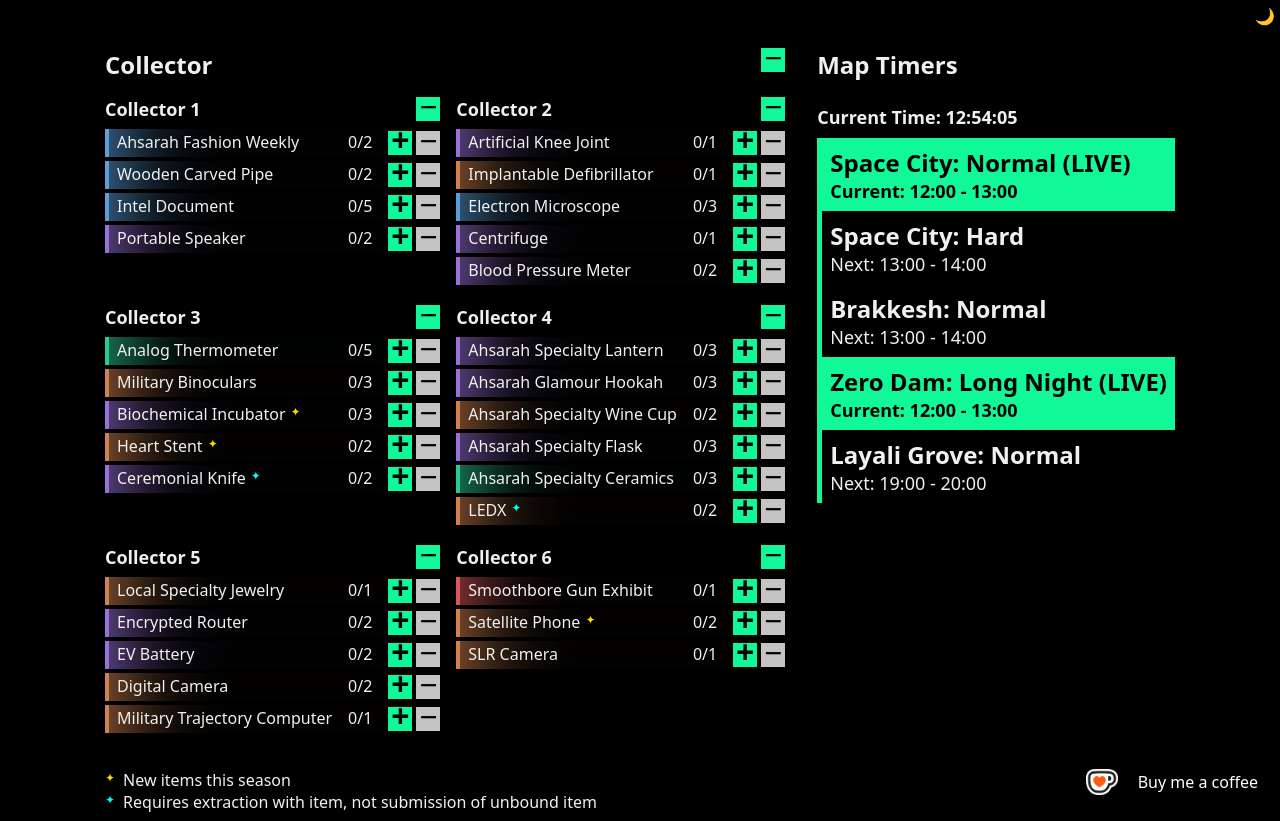
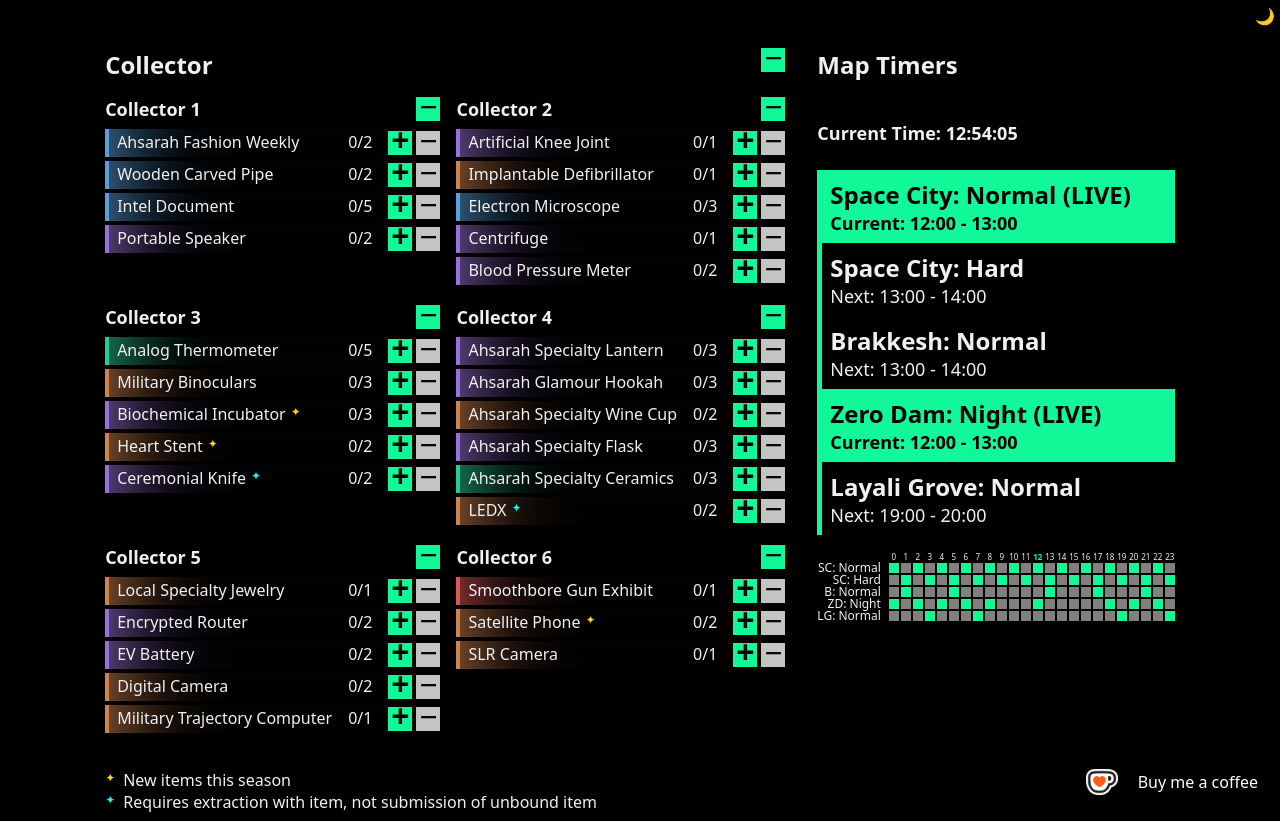
Before and after one commit to tomcorke/dftimers, a React (Vite) app: page / in a window 1280 px wide. Built offline with nearby package versions, Linux system fonts and the light colour scheme.

Commit message:
map timeline

```diff
--- a/src/App.css
+++ b/src/App.css
@@ -85,6 +85,10 @@ html {
   }
 
   .MapTimers {
+    display: flex;
+    flex-flow: column;
+    gap: 1em;
+
     .currentTime {
       font-weight: bold;
       font-size: 18px;
@@ -110,6 +114,50 @@ html {
 
         .time {
           font-size: 18px;
+        }
+      }
+    }
+
+    .timeline {
+      display: grid;
+      grid-template-columns:
+        [name-start] 1fr [name-end hours-start] repeat(24, auto)
+        [hours-end];
+      grid-template-rows: [header-start] 1fr [header-end maps-start] auto [maps-end];
+      gap: 2px;
+      align-items: center;
+
+      .hour-key {
+        font-size: 8px;
+        width: 10px;
+        height: 10px;
+        display: flex;
+        justify-content: center;
+        align-items: center;
+
+        &.live {
+          color: var(--df-green);
+          font-weight: bold;
+        }
+      }
+
+      .name {
+        margin-right: 0.5em;
+        text-align: right;
+        max-height: 10px;
+        font-size: 12px;
+        transform: translateY(-4px);
+      }
+
+      .hour {
+        display: block;
+        content: "";
+        width: 10px;
+        height: 10px;
+        background: grey;
+
+        &.live {
+          background: var(--df-green);
         }
       }
     }
--- a/src/sections/MapTimers.tsx
+++ b/src/sections/MapTimers.tsx
@@ -28,6 +28,24 @@ const DateTimeDisplay = ({
   );
 };
 
+const HOURS = Array.from({ length: 24 }, (_, i) => i);
+
+// Abbreviate names like so:
+// "Space City: Normal" -> "SC: Normal"
+const abbreviate = (name: string) => {
+  const parts = name.split(":");
+  if (parts.length > 1) {
+    const firstPart = parts[0].trim();
+    const secondPart = parts[1].trim();
+    const firstPartAbbr = firstPart
+      .split(" ")
+      .map((word) => word.charAt(0).toUpperCase())
+      .join("");
+    return `${firstPartAbbr}: ${secondPart}`;
+  }
+  return name;
+};
+
 export const MapTimersSection = () => {
   const [now, setNow] = useState(MapTimer.nowSecondsUTC());
 
@@ -38,6 +56,8 @@ export const MapTimersSection = () => {
 
     return () => clearInterval(interval);
   }, []);
+
+  const currentHour = Math.floor(now / 3600);
 
   return (
     <div className="section MapTimers">
@@ -79,6 +99,44 @@ export const MapTimersSection = () => {
           );
         })}
       </div>
+
+      <div className="timeline">
+        <div></div>
+        {HOURS.map((hour) => {
+          return (
+            <div
+              key={hour}
+              className={classNames("hour-key", {
+                live: hour === currentHour,
+              })}
+            >
+              {hour}
+            </div>
+          );
+        })}
+        {MAP_TIMERS.map((timer) => {
+          return (
+            <>
+              <div key={timer.name} className="name">
+                {abbreviate(timer.name)}
+              </div>
+              {HOURS.map((hour) => {
+                const simTime = hour * 3600;
+                const isLive = timer.isLive(simTime);
+                return (
+                  <div
+                    key={hour}
+                    data-hour={hour}
+                    data-sim-time={simTime}
+                    data-current-hour={currentHour}
+                    className={classNames("hour", { live: isLive })}
+                  />
+                );
+              })}
+            </>
+          );
+        })}
+      </div>
     </div>
   );
 };
--- a/src/sections/timers/map-timer.ts
+++ b/src/sections/timers/map-timer.ts
@@ -34,7 +34,7 @@ export class MapTimer {
       const startTimeSeconds = time.startHour * 3600;
       const endTimeSeconds = time.endHour * 3600;
       return (
-        (startTimeSeconds < currentTimeSecondsUTC &&
+        (startTimeSeconds <= currentTimeSecondsUTC &&
           endTimeSeconds > currentTimeSecondsUTC) ||
         startTimeSeconds > currentTimeSecondsUTC
       );
@@ -84,13 +84,14 @@ export class MapTimer {
     return this.nextOrCurrentTimeSpanEndSeconds(now) - now;
   }
 
-  isLive(): boolean {
-    const now = MapTimer.nowSecondsUTC();
+  isLive(simTime?: number): boolean {
+    const realNow = MapTimer.nowSecondsUTC();
+    const now = simTime ?? realNow;
     const nextTimeSpan = this.nextOrCurrentTimeSpan(now);
     if (nextTimeSpan) {
       const startTimeSeconds = nextTimeSpan.startHour * 3600;
       const endTimeSeconds = nextTimeSpan.endHour * 3600;
-      return startTimeSeconds < now && endTimeSeconds > now;
+      return startTimeSeconds <= now && endTimeSeconds > now;
     }
     return false;
   }
@@ -118,7 +119,7 @@ export const MAP_TIMERS: MapTimer[] = [
     { startHour: 17, endHour: 18 },
     { startHour: 21, endHour: 22 },
   ]),
-  new MapTimer("Zero Dam: Long Night", [
+  new MapTimer("Zero Dam: Night", [
     { startHour: 0, endHour: 1 },
     { startHour: 2, endHour: 3 },
     { startHour: 4, endHour: 5 },
```
